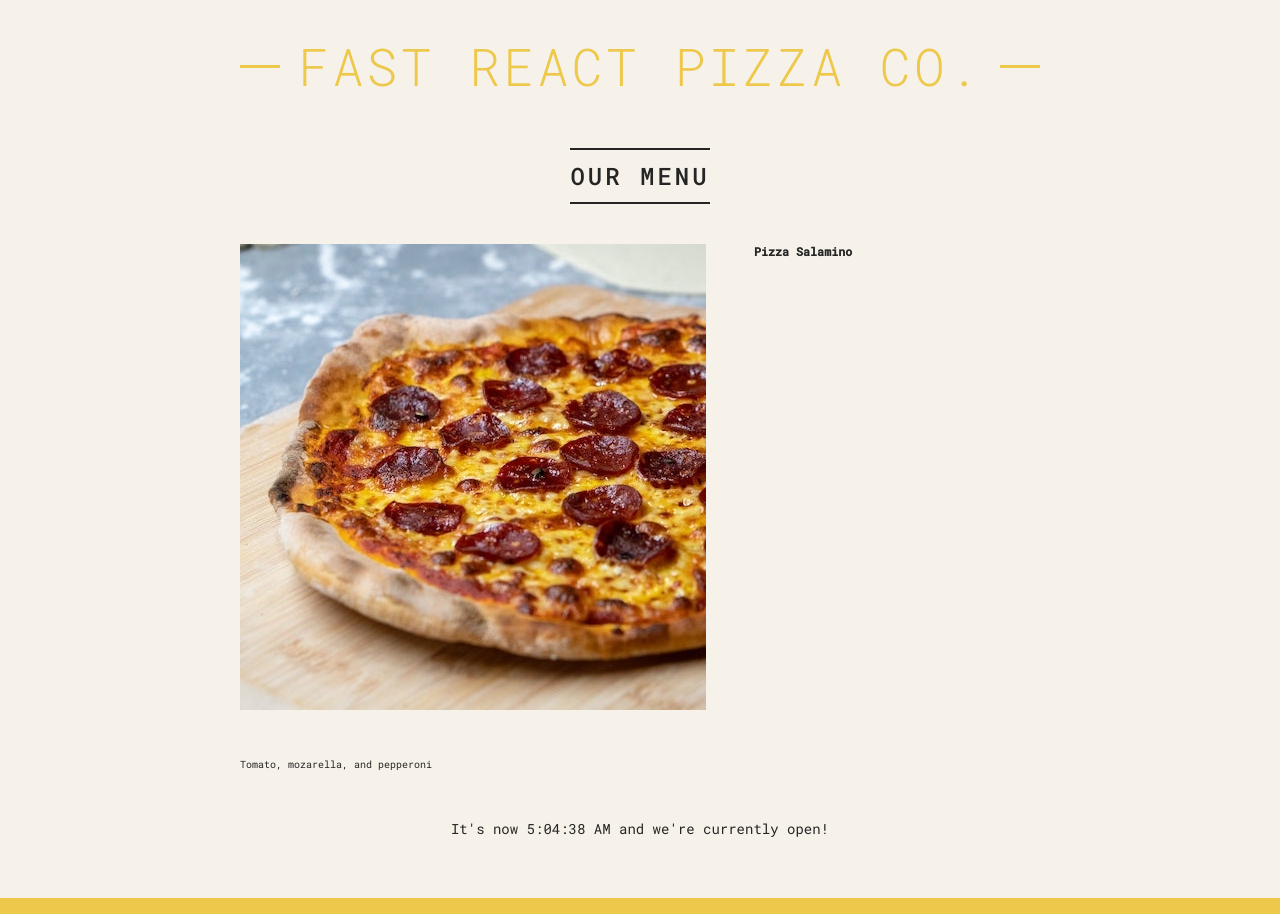
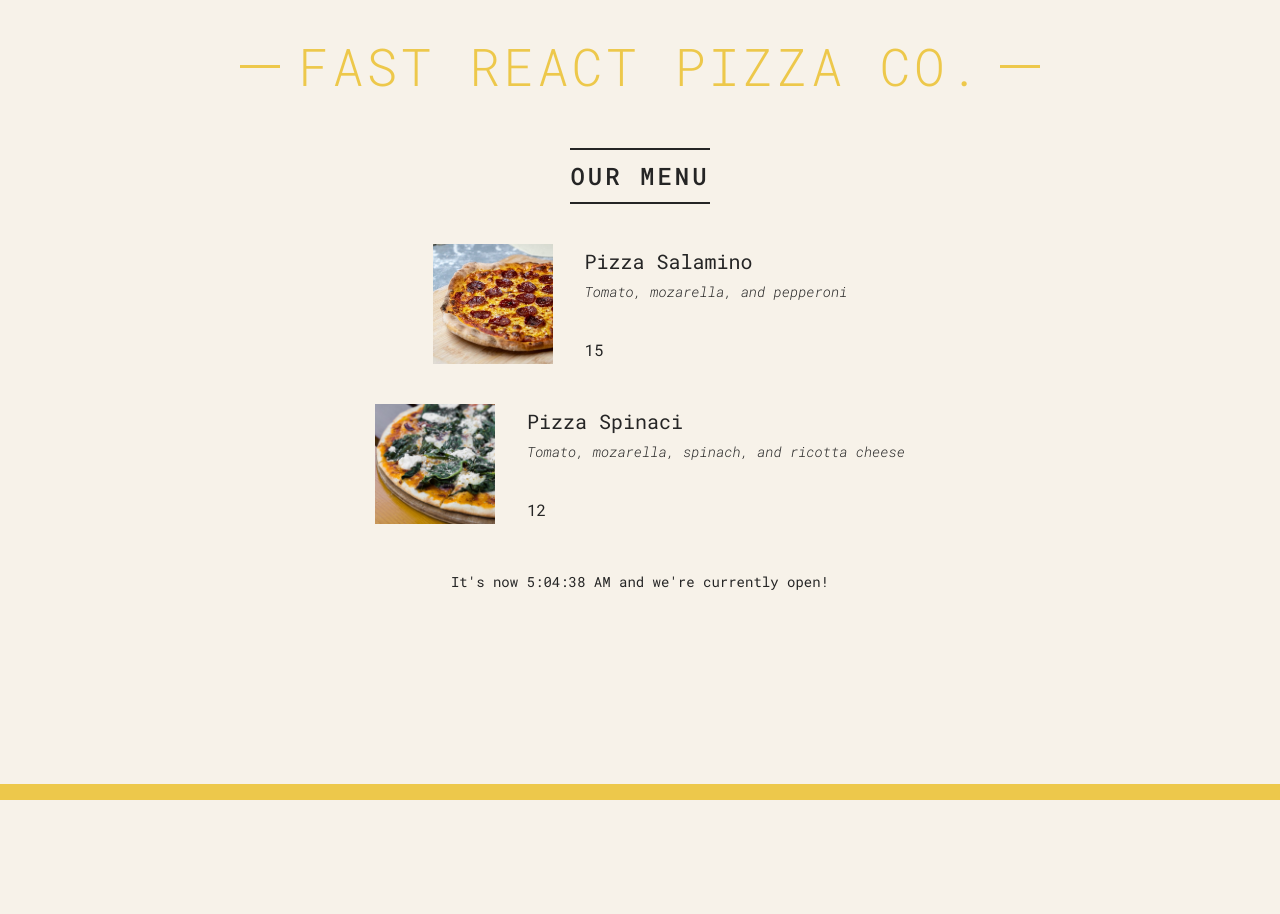
Before and after one commit to angusgee/pizza-menu, a React (Vite) app: page / in a window 1280 px wide. After the commit the page ends 800 px from the top, so only its background shows below. Built offline with nearby package versions, Linux system fonts and the light colour scheme.

Commit message:
Add a second pizza by passing props

```diff
--- a/src/App.jsx
+++ b/src/App.jsx
@@ -71,8 +71,15 @@
       <Pizza
         name="Pizza Salamino"
         ingredients="Tomato, mozarella, and pepperoni"
-        price="15"
+        price={15}
         photoName="./src/assets/salamino.jpg"
+        soldOut="true"
+      />
+      <Pizza
+        name="Pizza Spinaci"
+        ingredients="Tomato, mozarella, spinach, and ricotta cheese"
+        price={12}
+        photoName="./src/assets/spinaci.jpg"
         soldOut="true"
       />
     </main>
@@ -82,10 +89,13 @@
 function Pizza(props) {
   console.log("pizza props: ", props);
   return (
-    <div className="pizzas">
+    <div className="pizza">
       <img src={props.photoName} alt={props.name} className="img" />
-      <h3>{props.name}</h3>
-      <p className="text">{props.ingredients}</p>
+      <div>
+        <h3>{props.name}</h3>
+        <p>{props.ingredients}</p>
+        <span>{props.price}</span>
+      </div>
     </div>
   );
 }
```
